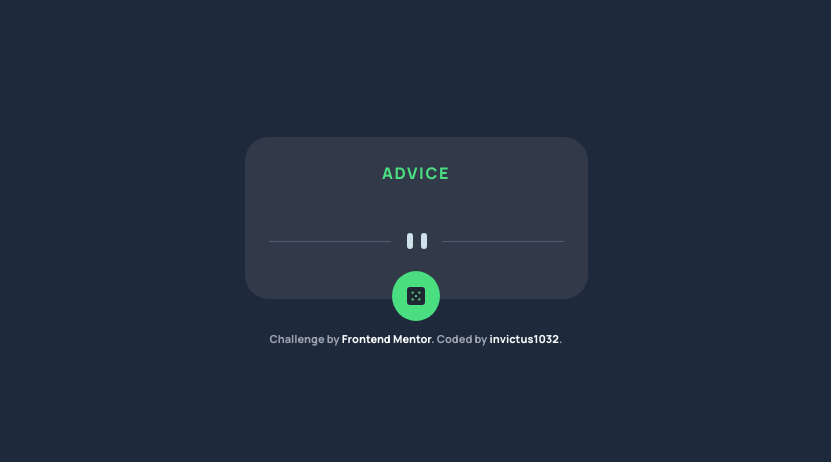
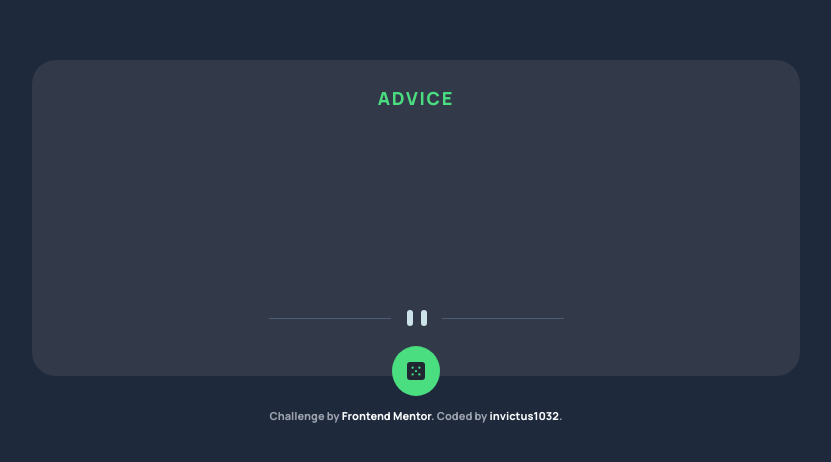
Before and after one commit to InvictusNavarchus/FrontendMentor_advice-generator-app, a website with bundled scripts: page index.html in a window 1280 px wide. Shown: the part 142-604 px from the top of the page, without its empty margins (224-1055 px from the left). Built offline with nearby package versions, Linux system fonts and the light colour scheme; no server answers.

Commit message:
fix: make the container's size independent of the text

```diff
--- a/index.html
+++ b/index.html
@@ -15,11 +15,13 @@
 
   <title>Frontend Mentor | Advice generator app</title>
 </head>
-<body class="font-['Manrope'] bg-slate-800 grid place-content-center h-full">
+<body class="font-['Manrope'] bg-slate-800 grid content-center h-full">
   <main class="">
     <div class="advice-card p-6 flex flex-col gap-6 items-center justify-center text-center">
-      <h2 class="text-green-400 tracking-widest">ADVICE <span id="advice_id"></span></h2>
-      <p id="advice_content"></p>
+      <h2 class="text-green-400 text-lg tracking-widest">ADVICE <span id="advice_id"></span></h2>
+      <div class="min-h-[150px] grid place-content-center">
+        <p id="advice_content"></p>
+      </div>
       <div><img src="./images/pattern-divider-mobile.svg" alt=""></div>
       <div id="diceButton" class="dicebutton dicebutton-standby hover:cursor-pointer" onclick="activateDice()"><img class="w-[75%] m-auto" src="./images/icon-dice.svg" alt=""></div>
     </div>
--- a/input.css
+++ b/input.css
@@ -5,14 +5,14 @@
 @layer components {
     .advice-card {
         background-color: hsl(217, 19%, 24%);
-        @apply text-white rounded-3xl;
-        @apply max-w-[450px] mx-10;
+        @apply text-white text-xl rounded-3xl;
+        @apply mx-auto max-w-[60%];
     }
 
     .dicebutton {
         @apply bg-green-400 rounded-[50%] py-4 px-3 my-[-1.5rem];
         position: relative;
-        top: 1.4em;
+        top: 1em;
     }
 }
 
```
